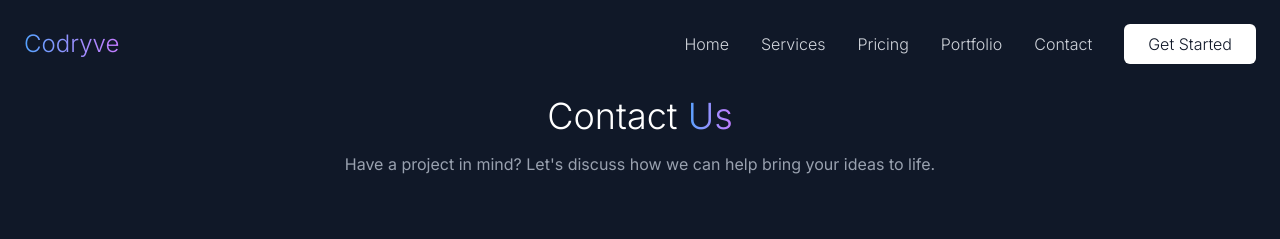
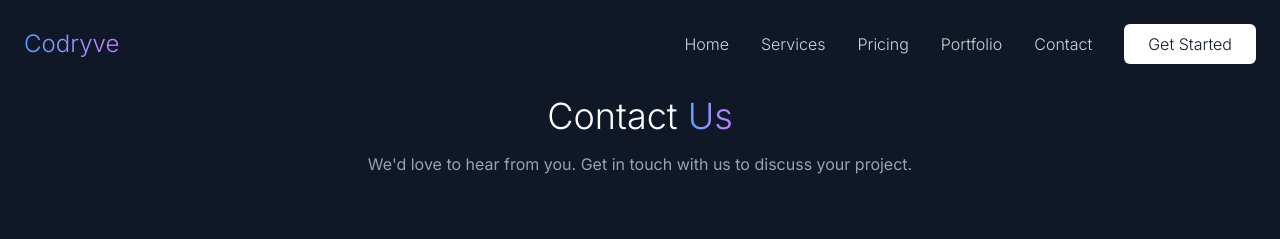
Before and after one commit to irvensd/codryve, a Next.js app: page /contact in a window 1280 px wide. Shown: the top 239 px of the page. Built offline with nearby package versions, Linux system fonts and the light colour scheme.

Commit message:
fix: escape apostrophes in text content

```diff
--- a/src/app/contact/page.tsx
+++ b/src/app/contact/page.tsx
@@ -56,8 +56,8 @@ const Contact: React.FC = () => {
             <h1 className="text-4xl font-light text-white mb-4">
               Contact <span className="bg-gradient-to-r from-blue-400 to-purple-400 bg-clip-text text-transparent">Us</span>
             </h1>
-            <p className="text-gray-400 max-w-2xl mx-auto">
-              Have a project in mind? Let's discuss how we can help bring your ideas to life.
+            <p className="text-gray-400 mb-8">
+              We&apos;d love to hear from you. Get in touch with us to discuss your project.
             </p>
           </div>
 
--- a/src/components/About.tsx
+++ b/src/components/About.tsx
@@ -49,7 +49,7 @@ const About: React.FC = () => {
         <div className="mt-16 text-center">
           <h3 className="text-2xl font-light text-gray-900 mb-6">Our Mission</h3>
           <p className="text-gray-600 max-w-3xl mx-auto">
-            At Codryve, we're committed to delivering exceptional digital solutions that drive business growth.
+            At Codryve, we&apos;re committed to delivering exceptional digital solutions that drive business growth.
             We believe in the power of technology to transform businesses and create meaningful impact.
           </p>
         </div>
```
